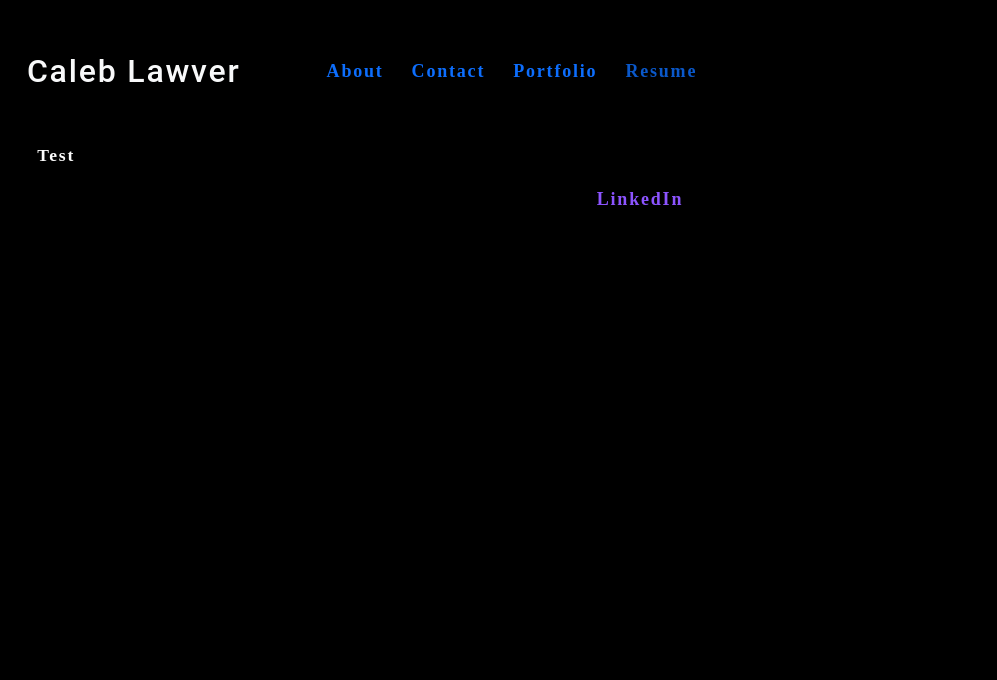
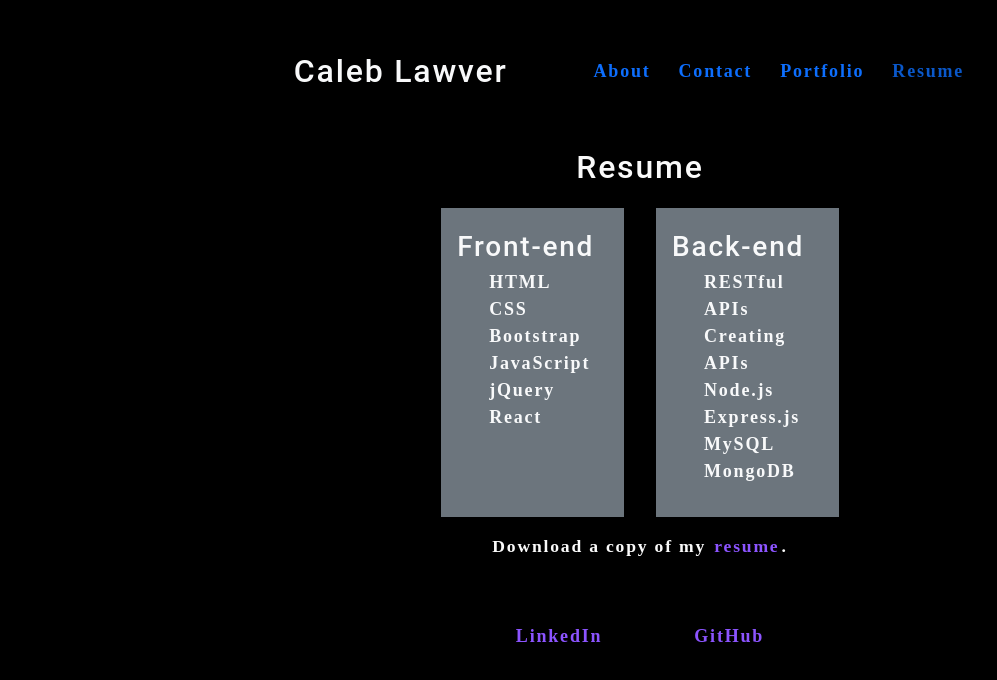
Before and after one commit to CalebLawver/my-react-portfolio, a React (Create React App) app: page / in a window 1280 px wide. Both pictures are taken after a click on the item "Resume". Shown: the top 680 px of the page, without its empty margins (0-997 px from the left). Built offline with nearby package versions, Linux system fonts and the light colour scheme.

Commit message:
footer completed

```diff
--- a/src/components/Footer/index.js
+++ b/src/components/Footer/index.js
@@ -4,8 +4,12 @@ function Footer() {
     return (
         <footer className='d-flex flex-wrap justify-content-center align-items-center w-100'>
             <a href="https://www.linkedin.com/in/richard-lawver-73a480227/"
-            target="_blank" rel="noreferrer">
+            target="_blank" rel="noreferrer" className='p-5'>
             LinkedIn</a>
+            <a href="https://github.com/CalebLawver"
+            target="_blank" rel="noreferrer" className='p-5'>
+            GitHub
+            </a>
         </footer>
     )
 }
--- a/src/components/Header/index.js
+++ b/src/components/Header/index.js
@@ -28,7 +28,7 @@ function Header() {
     return (
     <div className='d-flex flex-wrap justify-content-center'>
       <nav className='navbar'>
-        <div className='navbar-brand justify-content-center p-2'>
+        <div className='navbar-brand p-2'>
           <a
             className='navbar-item'
             rel="noreferrer"
--- a/src/components/Resume/index.js
+++ b/src/components/Resume/index.js
@@ -2,7 +2,42 @@ import React from 'react';
 
 function Resume() {
     return (
-        <p>Test</p>
+        <div className='container d-flex flex-wrap justify-content-center'>
+            <div className='col-12'>
+                <h2 className='text-center'>Resume</h2>
+            </div>
+            <div className='d-flex flex-wrap justify-content-center'>
+                <div className='text-light bg-secondary col p-3 m-3 row-6'>
+                    <h3>Front-end</h3>
+                    <ul>
+                        <li>HTML</li>
+                        <li>CSS</li>
+                        <li>Bootstrap</li>
+                        <li>JavaScript</li>
+                        <li>jQuery</li>
+                        <li>React</li>
+                    </ul>
+                </div>
+                <div className='text-light bg-secondary col p-3 m-3 row-6'>
+                    <h3>Back-end</h3>
+                    <ul>
+                        <li>RESTful APIs</li>
+                        <li>Creating APIs</li>
+                        <li>Node.js</li>
+                        <li>Express.js</li>
+                        <li>MySQL</li>
+                        <li>MongoDB</li>
+                    </ul>
+                </div>
+            </div>
+            <div className='col-12 text-center'>
+                <p>Download a copy of my {''}<a
+                href='https://docs.google.com/document/d/1FFSnwuTOUCf4TN2G02PkxvWw4yH8D40F'
+                target='_blank'
+                rel='noreferrer'
+                >resume</a>.</p>
+            </div>
+        </div>
     )
 }
 
```
